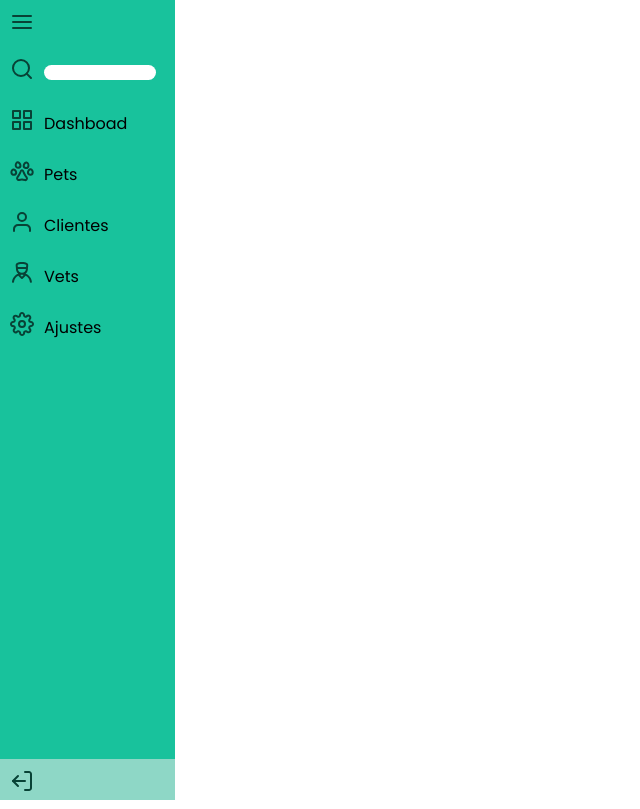
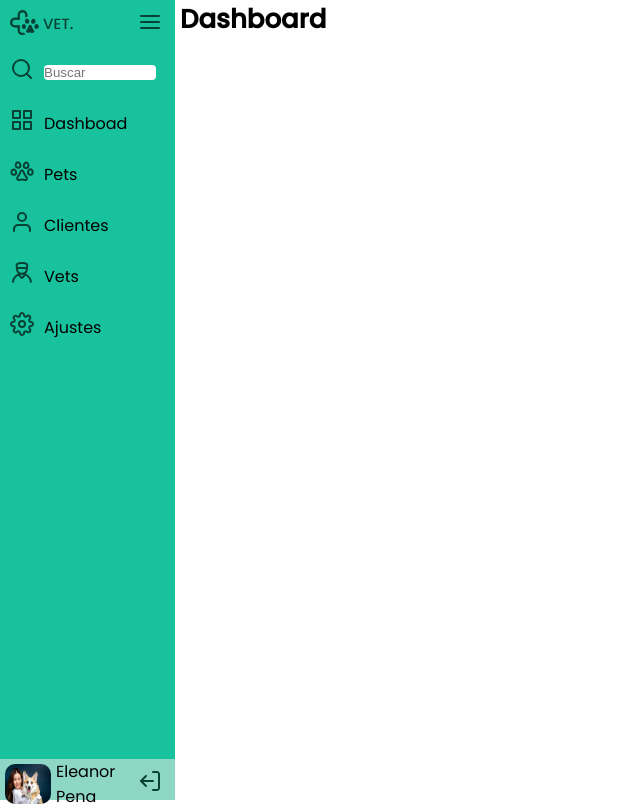
Before and after one commit to LuizGustavoHeros/Sidebar-Rocketseat, a plain HTML site: page index.html in a window 1280 px wide. Both pictures are taken after a click on the button 22 px from the left and 23 px from the top of the page. Shown: the whole page, without its empty margins (0-640 px from the left). Drawn offline with Linux system fonts and the light colour scheme.

Commit message:
Perfil adicionado no footer e titulo

```diff
--- a/assets/styles/style.css
+++ b/assets/styles/style.css
@@ -1,3 +1,15 @@
+.titulo {
+  position: absolute;
+  margin-left: 50px;
+  font-size: 26px;
+}
+.titulo-open {
+  position: absolute;
+  margin-left: 180px;
+  font-size: 26px;
+  transition: 1s;
+}
+
 .menu-buttom {
   background-color: var(--green);
   width: 44px;
@@ -10,6 +22,25 @@
   background: var(--green);
   padding: 10px;
 }
+.logo {
+  display: none;
+  padding: 10px;
+  position: absolute;
+
+}
+.logo-ativo {
+  display: block;
+
+}
+
+.botao-ativo {
+  border: none;
+  background: var(--green);
+  padding: 10px;
+  margin-left: 8rem;
+  transition: 1s;
+}
+
 .botao :hover {
   cursor: pointer;
 }
@@ -17,11 +48,9 @@
   padding: 10px;
 }
 
-.bottom-item-exit {
-  margin-top: 50.8vh;
-  padding: 10px;
-  background-color: var(--light-green);
-}
+
+
+
 .menu-info{
   display: flex;
   flex-direction: row;
@@ -41,5 +70,38 @@
 input {
   width: 7rem;
   border: none;
-  border-radius: 10px;
+  border-radius: 4px;
 }
+.menu-item-exit {
+  margin-top: 50.8vh;
+  background: var(--light-green);
+}
+.botao-exit {
+  padding: 10px;
+}
+.botao-exit-ativo {
+  background: var(--light-green);
+  margin-left: 8rem;
+  transition: 1s;
+  padding: 10px;
+}
+.info-exit {
+  display: none;
+  opacity: 0;
+}
+.info-exit-active {
+  width: 4rem;
+  position: absolute;
+  transition: 1s;
+  display: flex;
+  flex-direction: row;
+  opacity: 1;
+
+}
+.photo {
+  width: 3.5rem;
+  border-radius: 15px;
+  transition: 1s;
+  padding: 5px;
+
+}
--- a/index.html
+++ b/index.html
@@ -16,12 +16,14 @@
 </head>
 
 <body>
+  <h1 class="titulo">Dashboard</h1>
   <nav class="menu-buttom" id="menu">
+    <img class="logo" src="./assets/images/logo.svg">
     <button onclick="clicou()" class="botao"><img src="./assets/images/menu.svg"></button>
 
     <div class="menu-info">
       <p class="menu-item"><img src="./assets/images/search.svg"></p>
-      <input class="info input">
+      <input class="info input" placeholder="Buscar">
     </div>
     <div class="menu-info">
       <p class="menu-item"><img src="./assets/images/grid.svg"></p>
@@ -43,9 +45,12 @@
       <p class="menu-item"><img src="./assets/images/settings.svg"></p>
       <span class="info">Ajustes</span>
     </div>
-    <div>
-      <p class="bottom-item-exit"><img src="./assets/images/log-out.svg"></p>
-
+    <div class="menu-item-exit">
+      <div class="info-exit">
+        <img class="photo" src="./assets/images/photo.jpg">
+        <span class="text-perfil">Eleanor Pena</span>
+      </div>
+      <img class="botao-exit" src="./assets/images/log-out.svg">
     </div>
   </nav>
   <script src="script.js"></script>
--- a/script.js
+++ b/script.js
@@ -1,8 +1,18 @@
 function clicou() {
   const menu = document.querySelector('nav');
+  const botao = document.querySelector('button')
+  const exit = document.querySelector('.botao-exit')
+  const logo = document.querySelector('.logo')
+  const foto = document.querySelector('.info-exit')
+  const tittle = document.querySelector('.titulo')
   // document.querySelectorAll('.info').forEach(elemento => {
   //   elemento.classList.toggle('add-info')
   // })
 
+  botao.classList.toggle('botao-ativo')
   menu.classList.toggle('mudar');
+  exit.classList.toggle('botao-exit-ativo')
+  logo.classList.toggle('logo-ativo')
+  foto.classList.toggle('info-exit-active')
+  tittle.classList.toggle('titulo-open')
 }
```
